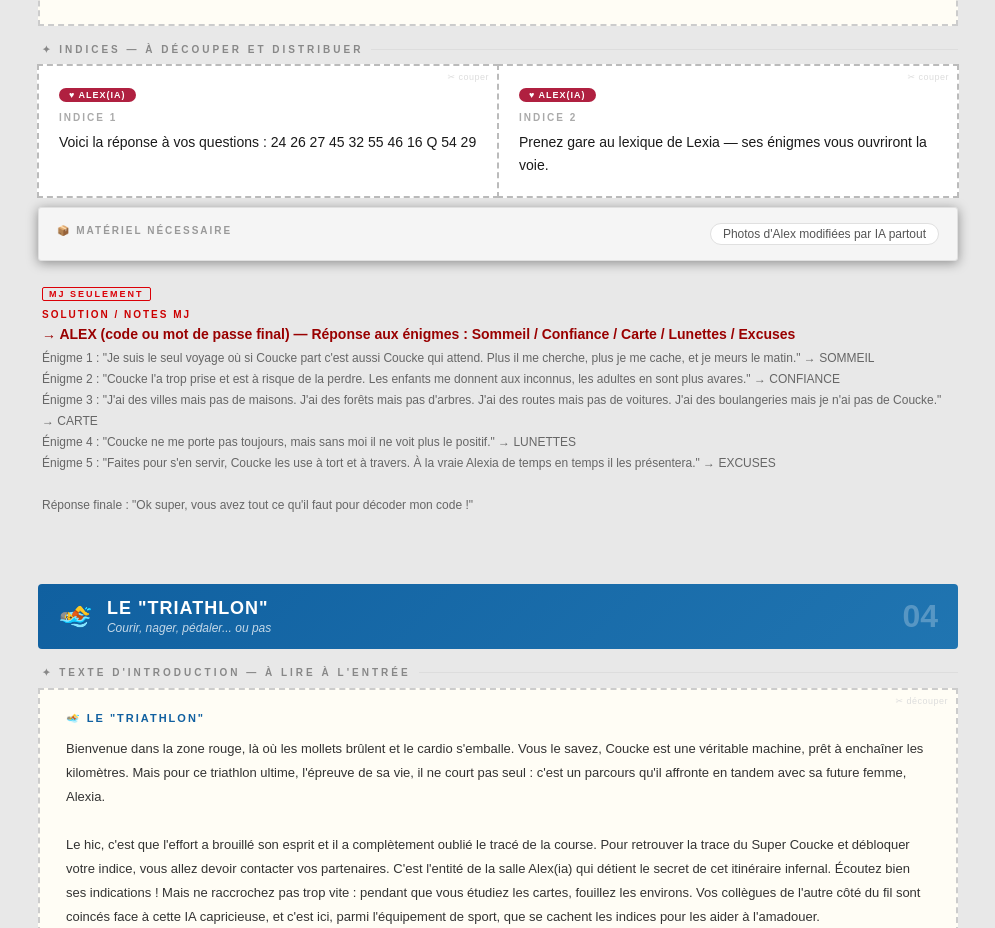
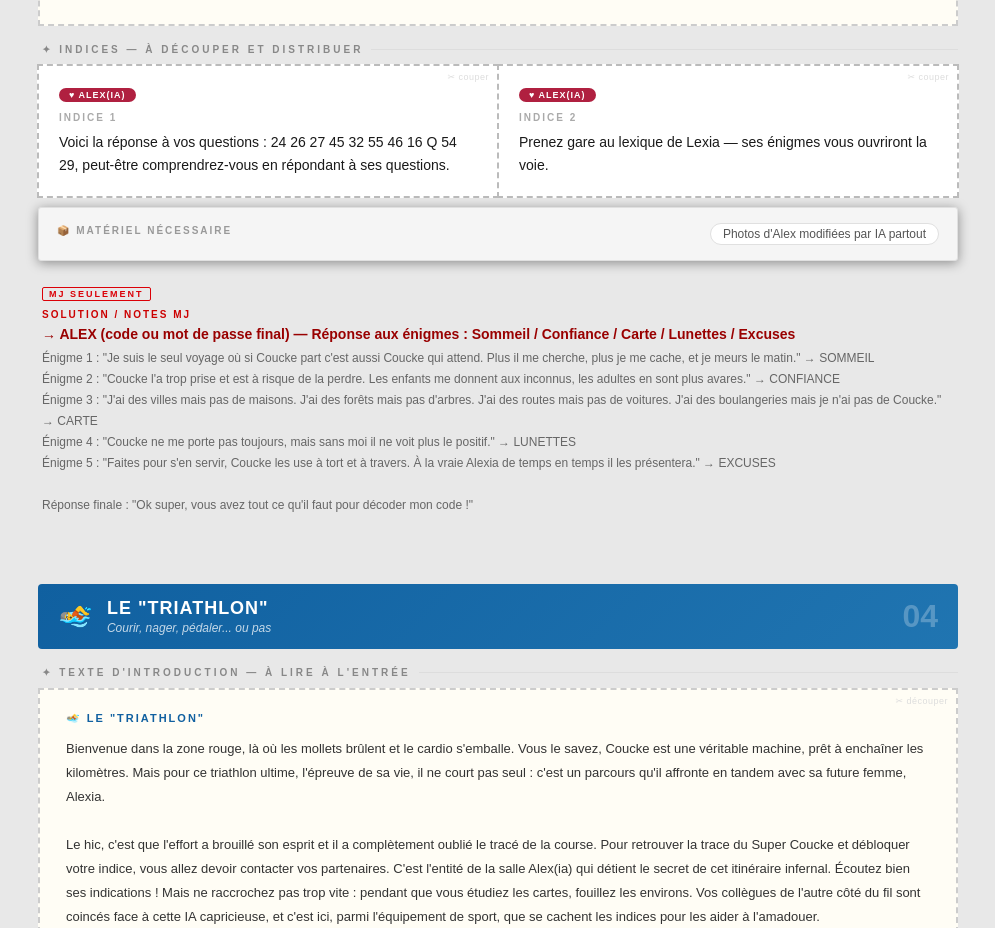
Before and after one commit to GillesdeGhel/evg-coucke, a Next.js app: page /indices in a window 1280 px wide. Shown: the part 2700-3628 px from the top of the page, without its empty margins (142-1137 px from the left). Built offline with nearby package versions, Linux system fonts and the light colour scheme.

Commit message:
update Alex(ia) indice 1 text
Co-Authored-By: Claude Sonnet 4.6 <noreply@anthropic.com>

```diff
--- a/pages/indices.jsx
+++ b/pages/indices.jsx
@@ -52,7 +52,7 @@ const ROOMS = [
     texte: `Bienvenue dans le sanctuaire d'Alex... ou plutôt, dans la matrice de son alter ego numérique. Dans cette dimension, l'amour de sa vie s'est fusionné avec une intelligence artificielle pour devenir Alex(IA). Elle contrôle tout, entend tout, dicte les règles, et elle est particulièrement exigeante aujourd'hui.\n\nVous allez devoir comprendre son langage et réussir à l'amadouer pour qu'elle vous livre votre précieux indice. Si la technologie se retourne contre vous ou que ses caprices vous dépassent, appelez vos partenaires à la rescousse. Ce sont eux, en pleine sueur au milieu d'un triathlon, qui vont dénicher la marche à suivre pour apaiser cette IA rebelle. Et n'oubliez pas le pacte de votre équipe : Alex(IA) possède l'itinéraire exact de leur course. Si vous ne leur dictez pas le bon chemin, ils risquent de courir dans le vide jusqu'à l'épuisement.`,
     materiel: ["Photos d'Alex modifiées par IA partout"],
     indices: [
-      { num: 1, text: "Voici la réponse à vos questions : 24 26 27 45 32 55 46 16 Q 54 29" },
+      { num: 1, text: "Voici la réponse à vos questions : 24 26 27 45 32 55 46 16 Q 54 29, peut-être comprendrez-vous en répondant à ses questions." },
       { num: 2, text: "Prenez gare au lexique de Lexia — ses énigmes vous ouvriront la voie." },
     ],
     mj: {
```
